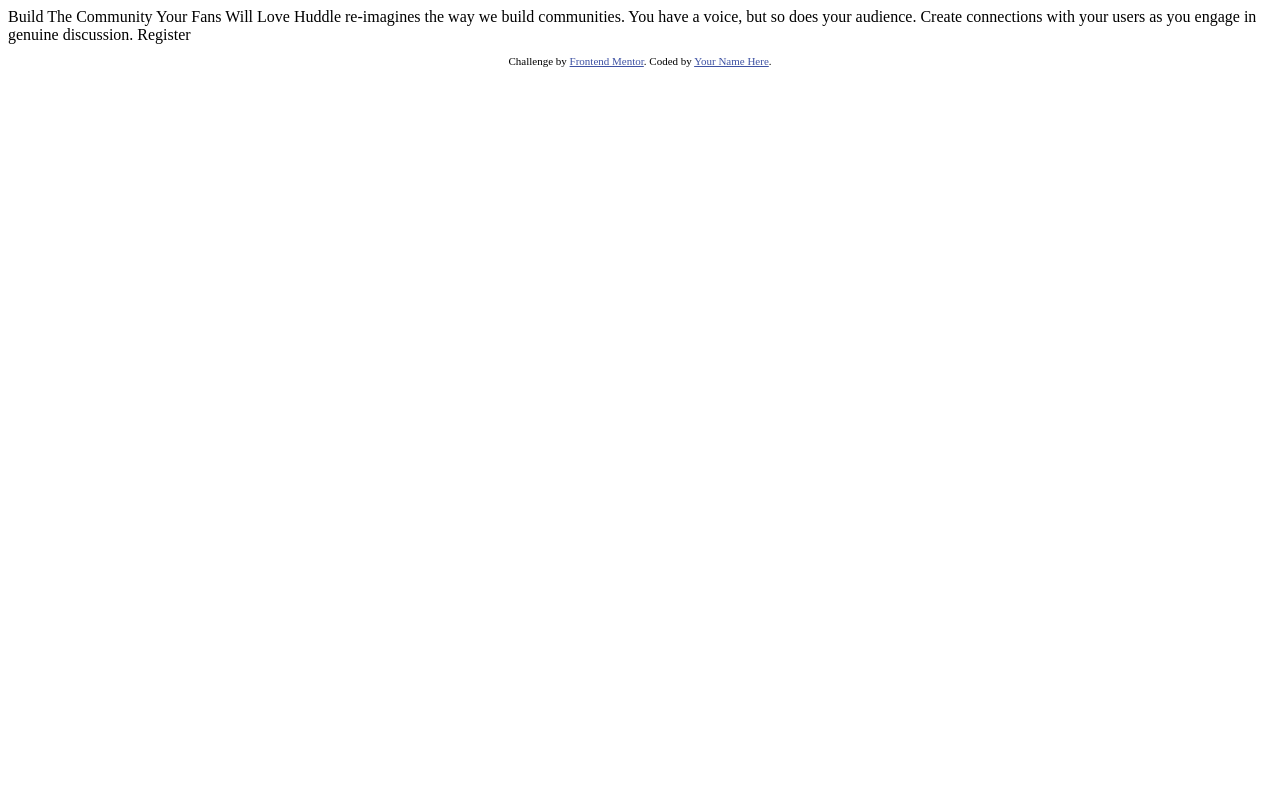
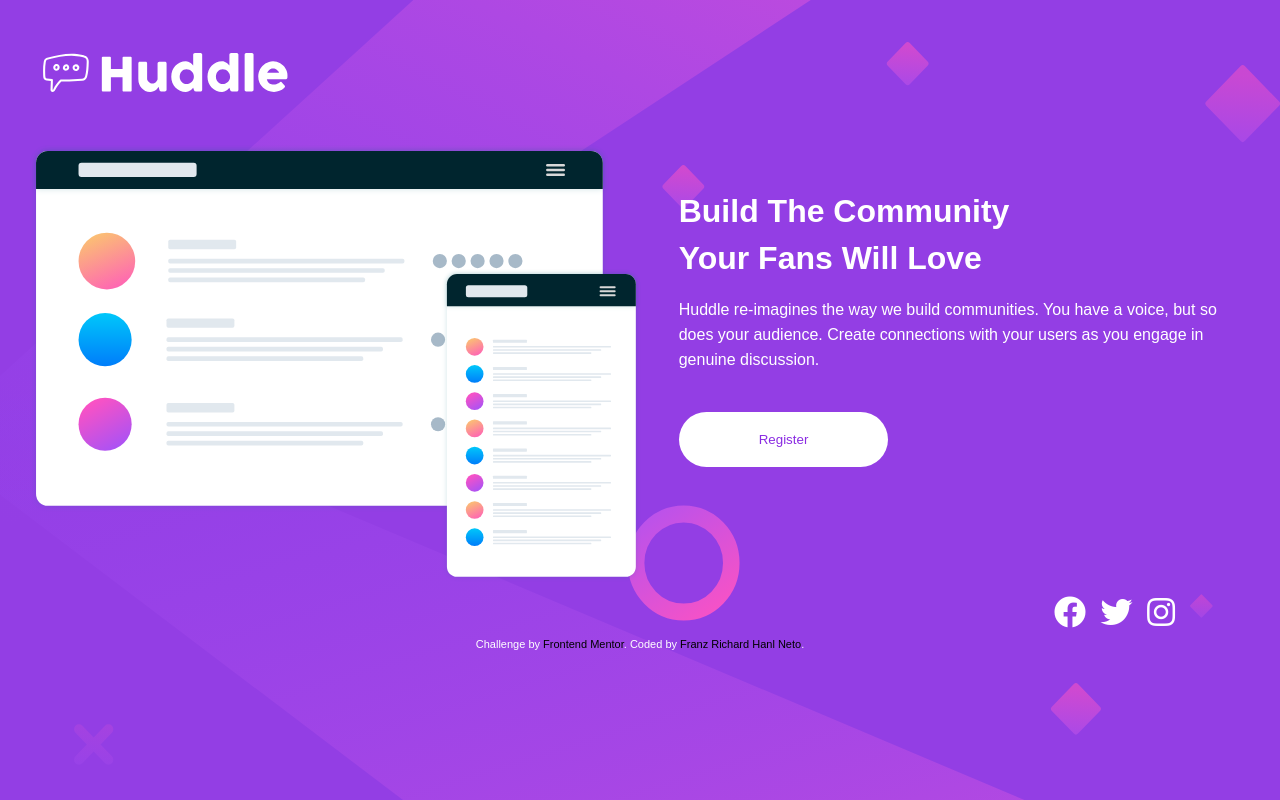
Before and after one commit to franzhanl/quest-html-css, a plain HTML site: page index.html in a window 1280 px wide. Drawn offline with Linux system fonts and the light colour scheme.

Commit message:
Display desktop completo com hover

```diff
--- a/index.html
+++ b/index.html
@@ -4,30 +4,66 @@
   <meta charset="UTF-8">
   <meta name="viewport" content="width=device-width, initial-scale=1.0"> <!-- displays site properly based on user's device -->
 
-  <link rel="icon" type="image/png" sizes="32x32" href="./images/favicon-32x32.png">
+  <!-- Icon -->
+  <link rel="icon" type="image/png" sizes="32x32" href="./src/images/favicon-32x32.png">
+
+  <!-- CSS -->
+  <link rel="stylesheet" href="./src/css/reset.css">
+  <link rel="stylesheet" href="./src/css/custom-style.css">
+
+  <!-- Font Awesome -->
+  <link rel="stylesheet" href="https://cdnjs.cloudflare.com/ajax/libs/font-awesome/5.15.4/css/all.min.css" integrity="sha512-1ycn6IcaQQ40/MKBW2W4Rhis/DbILU74C1vSrLJxCq57o941Ym01SwNsOMqvEBFlcgUa6xLiPY/NS5R+E6ztJQ==" crossorigin="anonymous" referrerpolicy="no-referrer" />
 
   <title>Frontend Mentor | Huddle landing page with single introductory section</title>
 
-  <!-- Feel free to remove these styles or customise in your own stylesheet 👍 -->
-  <style>
-    .attribution { font-size: 11px; text-align: center; }
-    .attribution a { color: hsl(228, 45%, 44%); }
-  </style>
 </head>
 <body>
+  <div class="background-image">
+    <img src="src/images/bg-desktop.svg" alt="">
+  </div>
 
-  Build The Community Your Fans Will Love
+  <header class="header">
+    <img src="src/images/logo.svg" alt="">
+  </header>
 
-  Huddle re-imagines the way we build communities. You have a voice, but so does your audience.
-  Create connections with your users as you engage in genuine discussion.
+  <div class="content">
 
-  Register
+    <section >
+      <img class="image" src="src/images/illustration-mockups.svg" alt="">
+    </section>
 
-  <footer>
+    <main class="introduction">
+      <h1>Build The Community </h1>
+      <h1>Your Fans Will Love</h1>
+
+      <p>Huddle re-imagines the way we build communities. You have a voice, but so does your audience.
+        Create connections with your users as you engage in genuine discussion.
+      </p>
+
+      <div>
+        <button class="btn-register">Register</button>
+      </div>
+
+
+    </main>
+  </div>
+
+
+
+
+  <footer class="footer">
+    <div class="social">
+      <a href="#"><i class="fab fa-facebook fa-2x"></i></a>
+      <a href="#"><i class="fab fa-twitter fa-2x"></i></a>
+      <a href="#"><i class="fab fa-instagram fa-2x"></i></a>
+    </div>
+
     <p class="attribution">
       Challenge by <a href="https://www.frontendmentor.io?ref=challenge" target="_blank">Frontend Mentor</a>.
-      Coded by <a href="#">Your Name Here</a>.
+      Coded by <a href="#">Franz Richard Hanl Neto</a>.
     </p>
   </footer>
+
+
 </body>
 </html>
--- /dev/null
+++ b/src/css/custom-style.css
@@ -0,0 +1,90 @@
+body{
+    background-color: rgb(147, 62, 228);
+}
+
+.background-image img{
+    top: 0;
+    position: absolute;
+    z-index: -1;
+    width: 100%;
+    height: 100%;
+}
+
+.header{
+    text-transform: uppercase;
+    display: flex;
+    align-items: center;
+    padding: 30px;
+
+}
+
+.content{
+    display: flex;
+    padding-left: 30px;
+}
+
+.image{
+    width: 100%
+}
+
+.introduction{
+    display: flex;
+    flex-direction: column;
+    padding: 3% 5% 0 3%;
+    width: 50%;
+}
+
+.introduction h1, p, div{
+    padding-top: 10px;
+}
+
+.introduction p{
+    margin-top: 10px;
+    line-height: 25px;
+}
+
+.introduction .btn-register{
+    margin-top: 30px;
+    padding: 20px 80px;
+    background-color: white;
+    color: blueviolet;
+    border-radius: 50px;
+    border: none;
+
+}
+
+.introduction .btn-register:hover{
+    background-color: rgb(253, 160, 176);
+    color: white;
+    box-shadow: 1px 1px 1px black;
+    cursor: pointer;
+}
+
+.footer{
+    display: flex;
+    flex-direction: column;
+}
+
+.footer .social{
+    text-align: right;
+    padding-right: 100px;
+}
+
+.footer .social a{
+    padding: 5px;
+}
+
+.footer .social a i:hover{
+    color: rgb(253, 160, 176);
+}
+
+.footer .attribution {
+    font-size: 11px;
+    text-align: center;
+ }
+
+.footer .attribution a {
+    color: hsl(228, 45%, 44%);
+    text-decoration: none;
+    color: black;
+ }
--- /dev/null
+++ b/src/css/reset.css
@@ -0,0 +1,6 @@
+*{
+    margin: 0;
+    padding: 0;
+    color: white;
+    font-family: sans-serif;
+}
```
Also changed, not shown: src/images/bg-desktop.svg (renamed from images/bg-desktop.svg), src/images/bg-mobile.svg (renamed from images/bg-mobile.svg), src/images/favicon-32x32.png (renamed from images/favicon-32x32.png), src/images/illustration-mockups.svg (renamed from images/illustration-mockups.svg), src/images/logo.svg (renamed from images/logo.svg).
